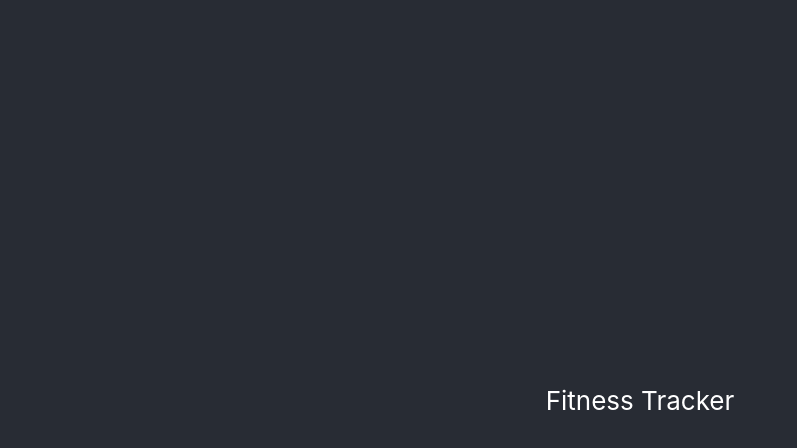
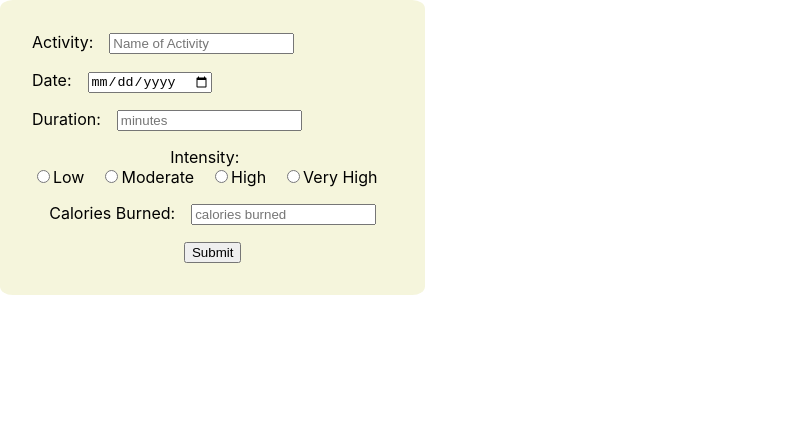
Before and after one commit to seenan21/CiC_reactproject_2, a React (Create React App) app in the folder health-tracker/: page / in a window 1280 px wide. Shown: the top 448 px of the page, without its empty margins (0-797 px from the left). Built offline with nearby package versions, Linux system fonts and the light colour scheme.

Commit message:
add basic activity components

```diff
--- a/health-tracker/src/App.js
+++ b/health-tracker/src/App.js
@@ -1,16 +1,20 @@
 import logo from './logo.svg';
 import './App.css';
+import { useState } from 'react';
+import ActivityForm from './components/ActivityLog/ActivityForm'
+import ActivityLog from './components/ActivityLog/ActivityLog'
 
 function App() {
+  const [posts, setPosts] = useState([])
   return (
     <div className="App">
-      <header className="App-header">
+      {/*    <header className="App-header">
+         Fitness Tracker
+       </header> */}
+      <ActivityForm setPosts={setPosts} />
+      {posts && <ActivityLog posts={posts} />}
+    </div>
 
-        Fitness Tracker
-
-
-      </header>
-    </div>
   );
 }
 
--- a/health-tracker/src/components/ActivityLog/Activity.css
+++ b/health-tracker/src/components/ActivityLog/Activity.css
@@ -1,14 +1,27 @@
-#activity-form{
+#activity-form {
     background-color: beige;
     padding: 2rem;
     border-radius: 3%;
 
 }
-div{
+
+div {
     width: fit-content;
     margin-bottom: 1rem;
 
 }
-div label{
+
+div label {
     margin-right: 1rem;
 }
+
+.card {
+    background-color: beige;
+    padding:0 1rem;
+    border-radius: 3%;
+}
+.activity-log-container{
+    margin-top: 1rem;
+    display: flex;
+    gap: 1rem;
+}
--- a/health-tracker/src/components/ActivityLog/ActivityForm.js
+++ b/health-tracker/src/components/ActivityLog/ActivityForm.js
@@ -1,7 +1,7 @@
 
 import React, { useState } from 'react';
 import './Activity.css'
-const ActivityForm = () => {
+const ActivityForm = ({ setPosts }) => {
 
     const [radio, setRadio] = useState('low')
 
@@ -11,13 +11,23 @@ const ActivityForm = () => {
 
     const handleSubmit = (e) => {
         e.preventDefault()
-        console.log(e);
-        console.log(radio);
-        let name = e.target[0].value;
+
+        let activity = e.target[0].value;
         let date = e.target[1].value;
-        let duration = e.target[2].value;
-        let calories = e.target[7].value;
-        console.log(name, date, duration, calories);
+        let duration = parseInt(e.target[2].value);
+        let calories = parseInt(e.target[7].value);
+
+        console.log("Activity: "+ activity,"date: " + date,"duration: " + duration,"intensity: "+radio, "calories: " + calories);
+
+        setPosts(x => {
+            console.log("updating", x);
+
+            let updatedPosts = [...x]
+            updatedPosts.unshift({
+                activity, date, duration, calories, intensity: radio
+            })
+            return updatedPosts
+        })
     }
 
     return (
@@ -26,31 +36,34 @@ const ActivityForm = () => {
             <div>
 
                 <label >Activity:</label>
-                <input id='activity' placeholder='Name of Activity' />
+                <input id='activity' placeholder='Name of Activity' required />
             </div>
             <div>
                 <label >Date:</label>
-                <input type='date' />
+                <input type='date' required />
             </div>
             <div>
                 <label >Duration:</label>
-            <input placeholder='duration' />
+                <input placeholder='minutes' required type='number' />
 
             </div>
+            <label>Intensity: </label>
+            <div>
                 <div>
                     <input type="radio" id="option1" name="group1" value="low" onChange={handleRadio} required />
                     <label htmlFor="option1">Low</label>
-                <input type="radio" id="option2" name="group1" value="moderate" />
+                    <input type="radio" id="option2" name="group1" value="moderate" onChange={handleRadio} />
                     <label htmlFor="option2">Moderate</label>
-                <input type="radio" id="option3" name="group1" value="high" />
+                    <input type="radio" id="option3" name="group1" value="high" onChange={handleRadio} />
                     <label htmlFor="option3">High</label>
-                <input type="radio" id="option4" name="group1" value="very-high" />
+                    <input type="radio" id="option4" name="group1" value="very high" onChange={handleRadio} />
                     <label htmlFor="option4">Very High</label>
                 </div>
                 <div>
+                </div>
                 <label >Calories Burned:</label>
 
-            <input placeholder='calories burned' />
+                <input placeholder='calories burned' required type='number' />
             </div>
 
 
--- a/health-tracker/src/components/ActivityLog/ActivityLog.js
+++ b/health-tracker/src/components/ActivityLog/ActivityLog.js
@@ -0,0 +1,14 @@
+import ActivityPost from "./ActivityPost"
+
+export default function ActivityLog({posts}) {
+    console.log(posts);
+
+    return(
+        <div className="activity-log-container">
+            {posts && posts.map(x=>{
+                return <ActivityPost activity={x.activity} date={x.date} duration={x.duration} intensity={x.intensity} calories={x.calories} />
+            })}
+
+        </div>
+    )
+}
--- a/health-tracker/src/components/ActivityLog/ActivityPost.js
+++ b/health-tracker/src/components/ActivityLog/ActivityPost.js
@@ -0,0 +1,12 @@
+export default function ActivityPost({activity,date,duration,intensity,calories}) {
+    return(
+        <div className="card">
+            <h2>Activity: {activity}</h2>
+            <p>date: {date}</p>
+            <p>duration: {duration} minutes</p>
+            <p>intensity: {intensity}</p>
+            <p>calories burned: {calories}</p>
+
+        </div>
+    )
+}
```
Lines whose indentation alone changed are shown as unchanged.
